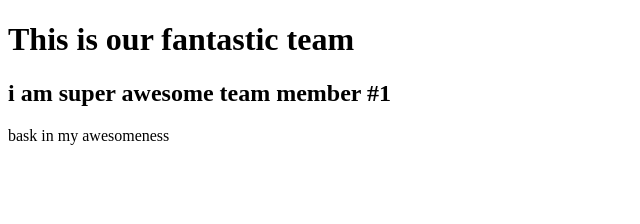
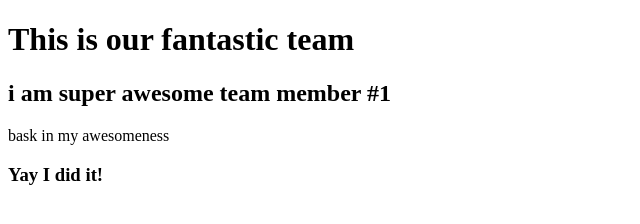
Before and after one commit to Simpleskate19/Week4_ReviewBuild, a plain HTML site: page index.html in a window 1280 px wide. Shown: the whole page, without its empty margins (0-640 px from the left). Drawn offline with Linux system fonts and the light colour scheme.

Commit message:
addingheader

```diff
--- a/index.html
+++ b/index.html
@@ -10,6 +10,7 @@
 	<section>
 		<h2>i am super awesome team member #1</h2>
 		<p>bask in my awesomeness</p>
+		<h3>Yay I did it!</h3>
 	</section>
 
 </body>
```
